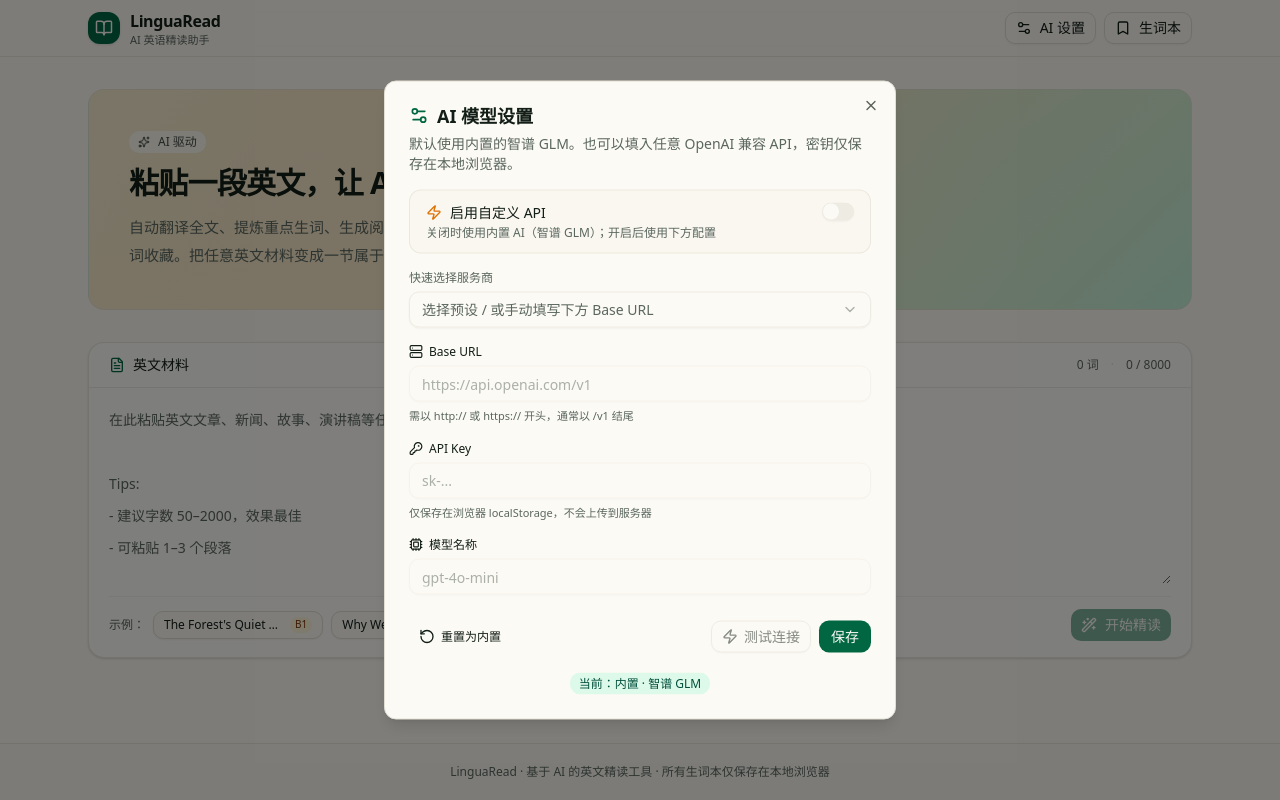
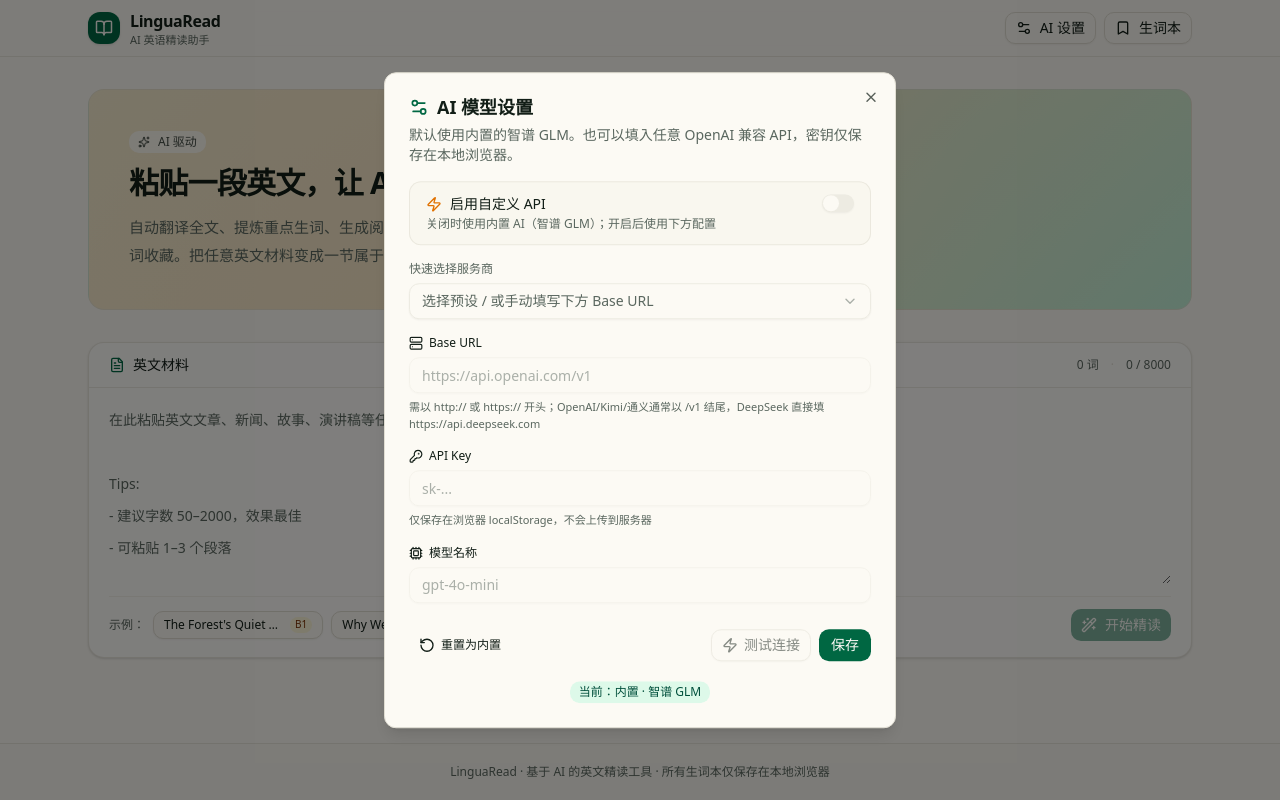
Before and after one commit to AxleadG/linguaread, a Next.js app: page / in a window 1280 px wide. Both pictures are taken after a click on the button "AI 设置". Built offline with nearby package versions, Linux system fonts and the light colour scheme.

Commit message:
66eaa504-eea2-4408-b498-07ae724daf9b

```diff
--- a/src/components/english-learning/SettingsDialog.tsx
+++ b/src/components/english-learning/SettingsDialog.tsx
@@ -212,7 +212,7 @@ function SettingsForm({ initialConfig, onClose }: SettingsFormProps) {
           spellCheck={false}
         />
         <p className="text-[11px] text-muted-foreground">
-          需以 http:// 或 https:// 开头，通常以 /v1 结尾
+          需以 http:// 或 https:// 开头；OpenAI/Kimi/通义通常以 /v1 结尾，DeepSeek 直接填 https://api.deepseek.com
         </p>
       </div>
 
--- a/src/lib/english-learning/types.ts
+++ b/src/lib/english-learning/types.ts
@@ -92,7 +92,7 @@ export const API_PRESETS: ApiPreset[] = [
   },
   {
     label: "DeepSeek",
-    baseUrl: "https://api.deepseek.com/v1",
+    baseUrl: "https://api.deepseek.com",
     defaultModel: "deepseek-chat",
     models: ["deepseek-chat", "deepseek-reasoner"],
     hint: "https://platform.deepseek.com/api_keys",
```
